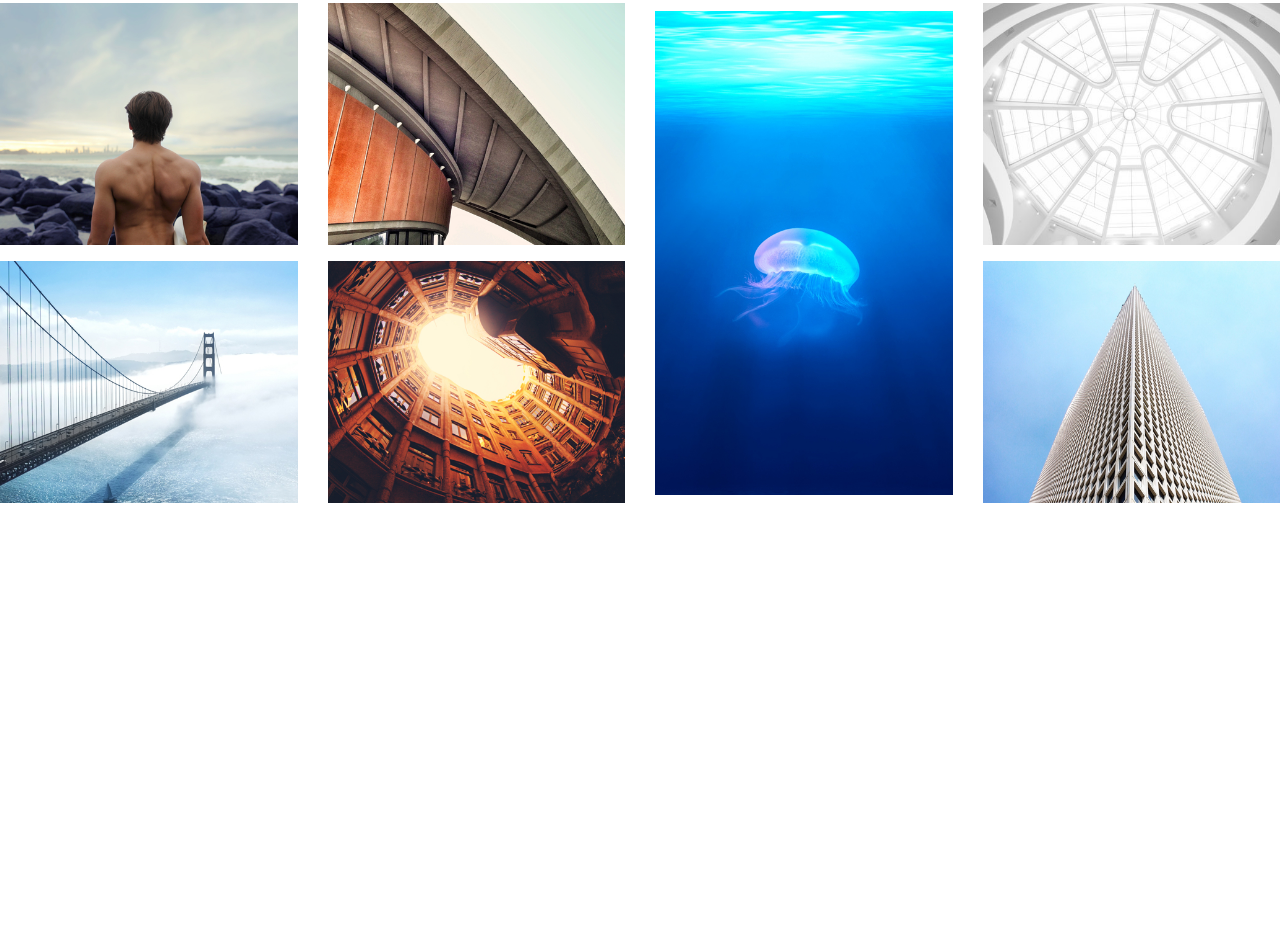
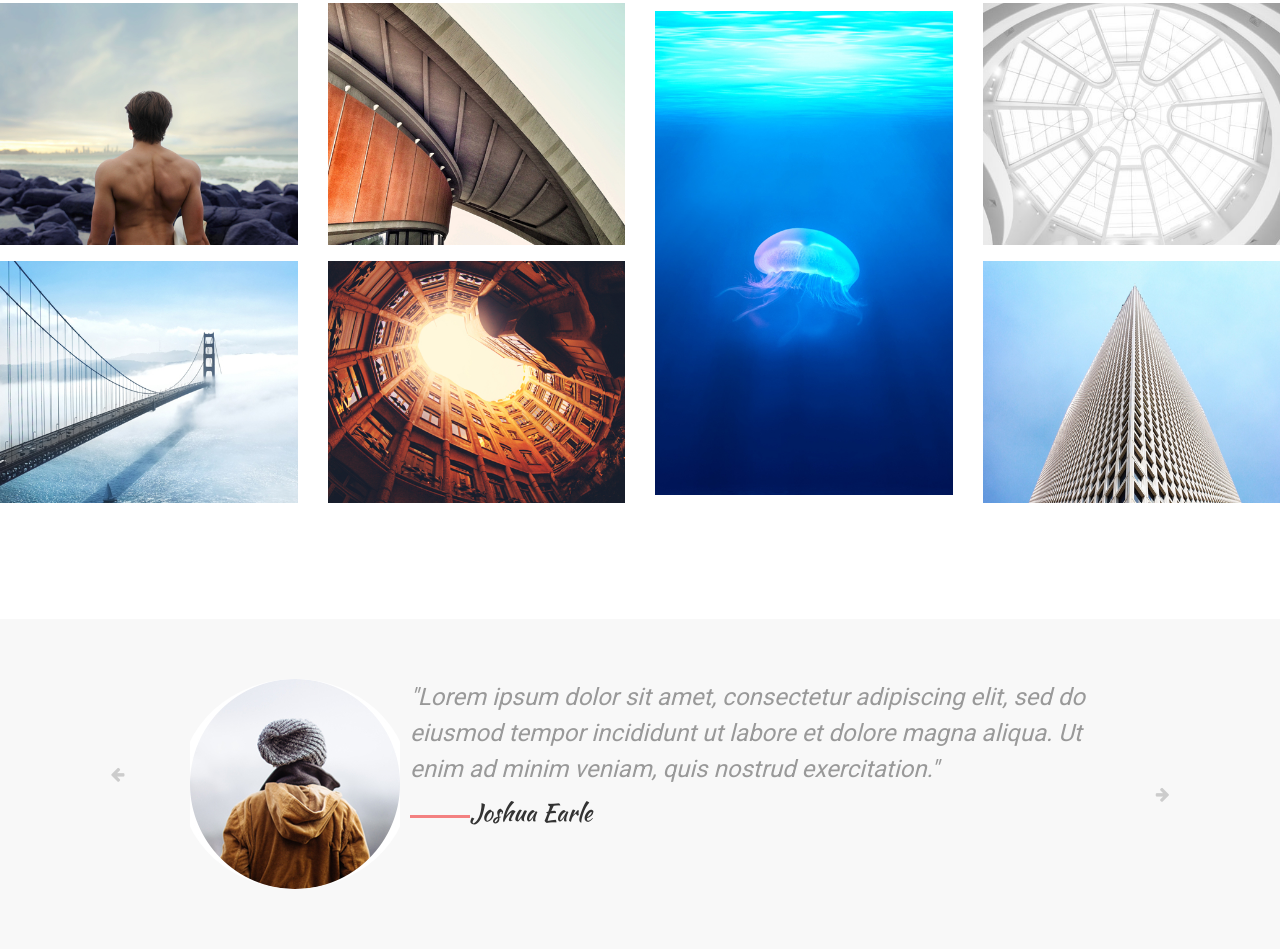
Before and after one commit to grujamar/MoGo, a plain HTML site: page index.html in a window 1280 px wide. Shown: the part 6430-7379 px from the top of the page. Before the commit the page ends 7049 px from the top, so only its background shows below. Drawn offline with Linux system fonts and the light colour scheme.

Commit message:
Section Slider2 finished

```diff
--- a/css/style.css
+++ b/css/style.css
@@ -565,8 +565,16 @@ content: "\e114"; */
     background-color: #F38181;
 }
 
-    /*work*/
-    .work article{
-        max-width: 260px;
-        margin: auto;
-    }
+/*work*/
+.work article{
+    max-width: 260px;
+    margin: auto;
+}
+
+/*slider2*/
+.slider .image-left{
+    width: 210px;
+    height: 210px;
+    border-radius: 50%;
+    overflow: hidden;
+}
--- a/index.html
+++ b/index.html
@@ -696,6 +696,31 @@
                     </div>
                 </div><!--grid end-->
             </section><!--section work end-->
+            <!--section slider2 start-->
+            <section class="slider">
+                <div class="container">
+                    <!--grid start-->
+                    <div class="row align-items-center">
+                        <div class="slider-arrow-left col-12 col-md-1">
+                            <a class="fa fa-arrow-left" href="#"></a>
+                        </div>
+                        <div class="col-12 col-md-10">
+                            <div class="d-flex">
+                                <div class="image-left w-25 text-center">
+                                    <img src="img/testimonial.jpg" alt=""/>
+                                </div>
+                                <div class="w-75">
+                                    <p class="quote">"Lorem ipsum dolor sit amet, consectetur adipiscing elit, sed do eiusmod tempor incididunt ut labore et dolore magna aliqua. Ut enim ad minim veniam, quis nostrud exercitation."</p>
+                                    <span class="name line-slider">Joshua Earle</span>
+                                </div>
+                            </div>
+                        </div>
+                        <div class="slider-arrow-right col-12 col-md-1">
+                            <a class="fa fa-arrow-right" href="#"></a>
+                        </div>
+                    </div><!--grid end-->
+                </div>
+            </section><!--section slider2 end-->
 
         </main><!--main end-->
 
```
